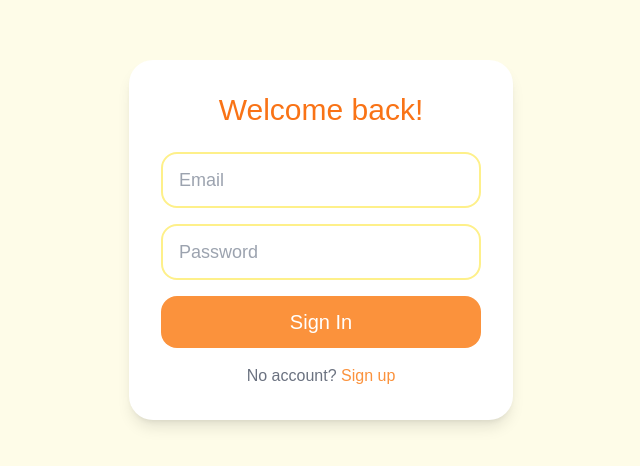
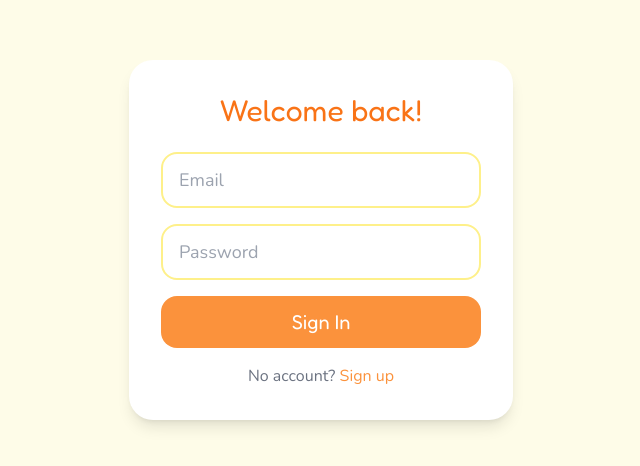
Before and after one commit to jinjjazuo/kid-dictionary, a Next.js app: page /auth/signin in a window 1280 px wide. Shown: the part 160-626 px from the top of the page, without its empty margins (319-959 px from the left). Built offline with nearby package versions, Linux system fonts and the light colour scheme; no server answers.

Commit message:
feat: configure fonts, Tailwind theme, and root layout

```diff
--- a/src/app/globals.css
+++ b/src/app/globals.css
@@ -2,26 +2,11 @@
 @tailwind components;
 @tailwind utilities;
 
-:root {
-  --background: #ffffff;
-  --foreground: #171717;
-}
-
-@media (prefers-color-scheme: dark) {
-  :root {
-    --background: #0a0a0a;
-    --foreground: #ededed;
+@layer base {
+  * {
+    box-sizing: border-box;
+  }
+  body {
+    -webkit-tap-highlight-color: transparent;
   }
 }
-
-body {
-  color: var(--foreground);
-  background: var(--background);
-  font-family: Arial, Helvetica, sans-serif;
-}
-
-@layer utilities {
-  .text-balance {
-    text-wrap: balance;
-  }
-}
--- a/src/app/layout.tsx
+++ b/src/app/layout.tsx
@@ -1,35 +1,28 @@
-import type { Metadata } from "next";
-import localFont from "next/font/local";
-import "./globals.css";
+import type { Metadata } from 'next'
+import { Fredoka, Nunito } from 'next/font/google'
+import './globals.css'
 
-const geistSans = localFont({
-  src: "./fonts/GeistVF.woff",
-  variable: "--font-geist-sans",
-  weight: "100 900",
-});
-const geistMono = localFont({
-  src: "./fonts/GeistMonoVF.woff",
-  variable: "--font-geist-mono",
-  weight: "100 900",
-});
+const fredoka = Fredoka({
+  subsets: ['latin'],
+  variable: '--font-fredoka',
+})
+
+const nunito = Nunito({
+  subsets: ['latin'],
+  variable: '--font-nunito',
+})
 
 export const metadata: Metadata = {
-  title: "Create Next App",
-  description: "Generated by create next app",
-};
+  title: 'Word World — Kids Dictionary',
+  description: 'Look up any word and watch it come to life in a comic story!',
+}
 
-export default function RootLayout({
-  children,
-}: Readonly<{
-  children: React.ReactNode;
-}>) {
+export default function RootLayout({ children }: { children: React.ReactNode }) {
   return (
     <html lang="en">
-      <body
-        className={`${geistSans.variable} ${geistMono.variable} antialiased`}
-      >
+      <body className={`${fredoka.variable} ${nunito.variable} font-nunito bg-yellow-50 min-h-screen`}>
         {children}
       </body>
     </html>
-  );
+  )
 }
--- a/tailwind.config.ts
+++ b/tailwind.config.ts
@@ -1,19 +1,28 @@
-import type { Config } from "tailwindcss";
+import type { Config } from 'tailwindcss'
 
 const config: Config = {
-  content: [
-    "./src/pages/**/*.{js,ts,jsx,tsx,mdx}",
-    "./src/components/**/*.{js,ts,jsx,tsx,mdx}",
-    "./src/app/**/*.{js,ts,jsx,tsx,mdx}",
-  ],
+  content: ['./src/**/*.{js,ts,jsx,tsx,mdx}'],
   theme: {
     extend: {
+      fontFamily: {
+        fredoka: ['var(--font-fredoka)', 'sans-serif'],
+        nunito: ['var(--font-nunito)', 'sans-serif'],
+      },
       colors: {
-        background: "var(--background)",
-        foreground: "var(--foreground)",
+        brand: {
+          yellow: '#FDE68A',
+          orange: '#FB923C',
+          green: '#4ADE80',
+          blue: '#60A5FA',
+          purple: '#C084FC',
+        },
+      },
+      borderRadius: {
+        '4xl': '2rem',
       },
     },
   },
   plugins: [],
-};
-export default config;
+}
+
+export default config
```
